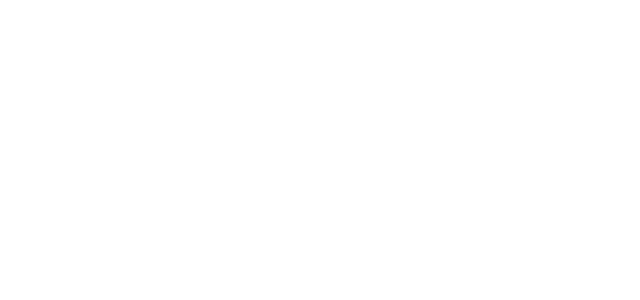
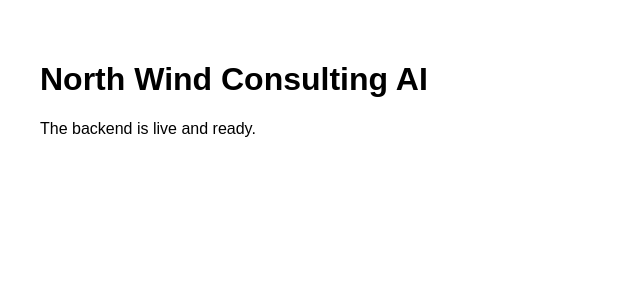
Before and after one commit to antelnick-ops/silver-octo-fishstick, a Next.js app: page / in a window 1280 px wide. Shown: the top 300 px of the page, without its empty margins (0-640 px from the left). Built offline with nearby package versions, Linux system fonts and the light colour scheme.

Commit message:
Fix page default export

```diff
--- a/app/page.tsx
+++ b/app/page.tsx
@@ -1,11 +1,8 @@
-export default function RootLayout({
-  children,
-}: {
-  children: React.ReactNode;
-}) {
+export default function Home() {
   return (
-    <html lang="en">
-      <body>{children}</body>
-    </html>
+    <main style={{ padding: "2rem", fontFamily: "sans-serif" }}>
+      <h1>North Wind Consulting AI</h1>
+      <p>The backend is live and ready.</p>
+    </main>
   );
 }
```
